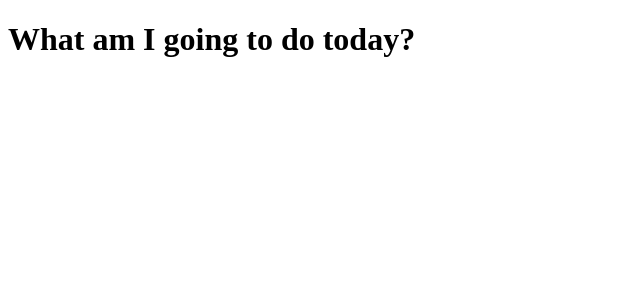
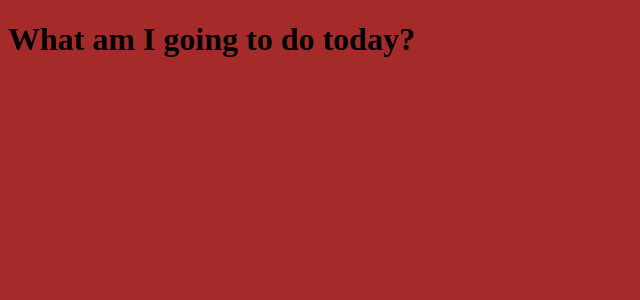
Before and after one commit to JamalAartsen/What-am-I-going-to-do-today, a React (Create React App) app: page / in a window 1280 px wide. Shown: the top 300 px of the page, without its empty margins (0-640 px from the left). Built offline with nearby package versions, Linux system fonts and the light colour scheme.

Commit message:
Test commit

```diff
--- a/src/App.css
+++ b/src/App.css
@@ -0,0 +1,3 @@
+* {
+    background-color: brown;
+}
```
